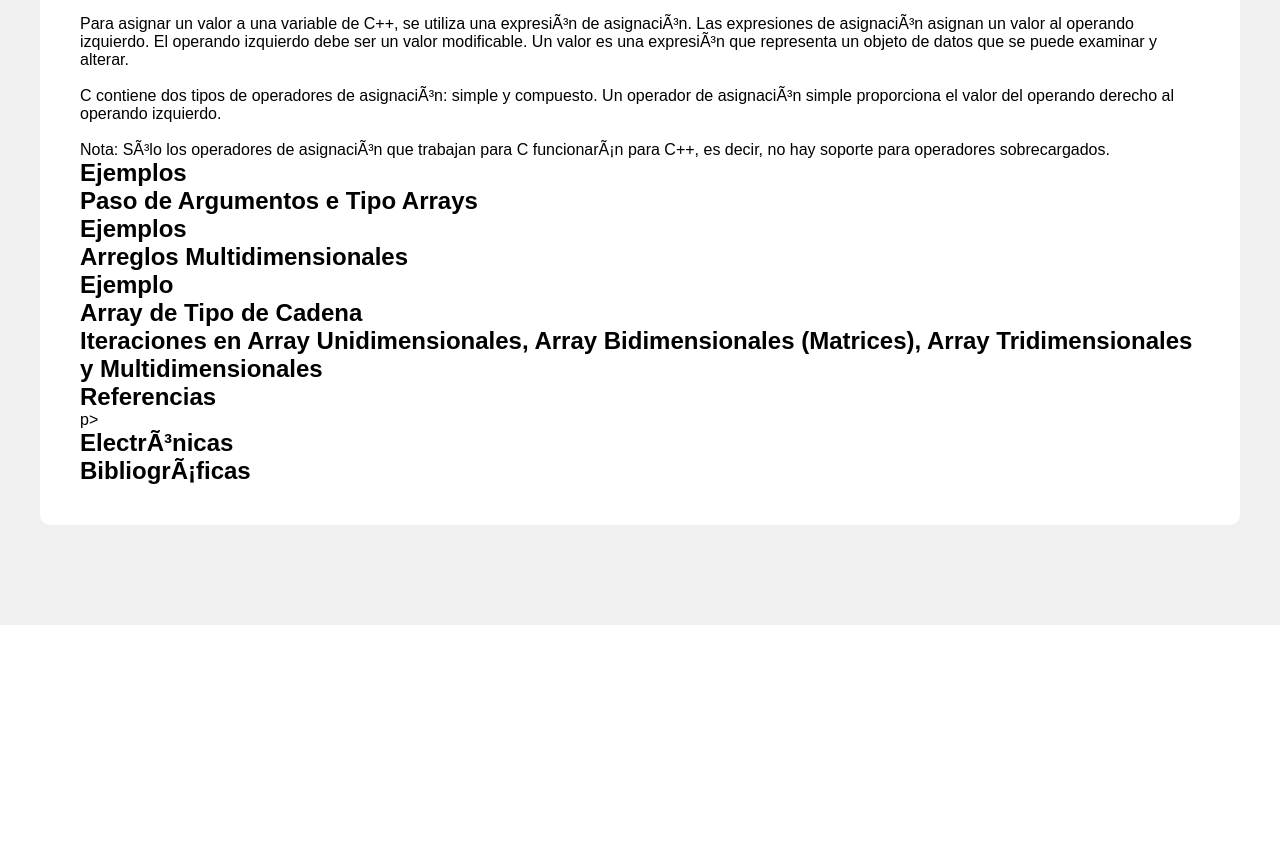
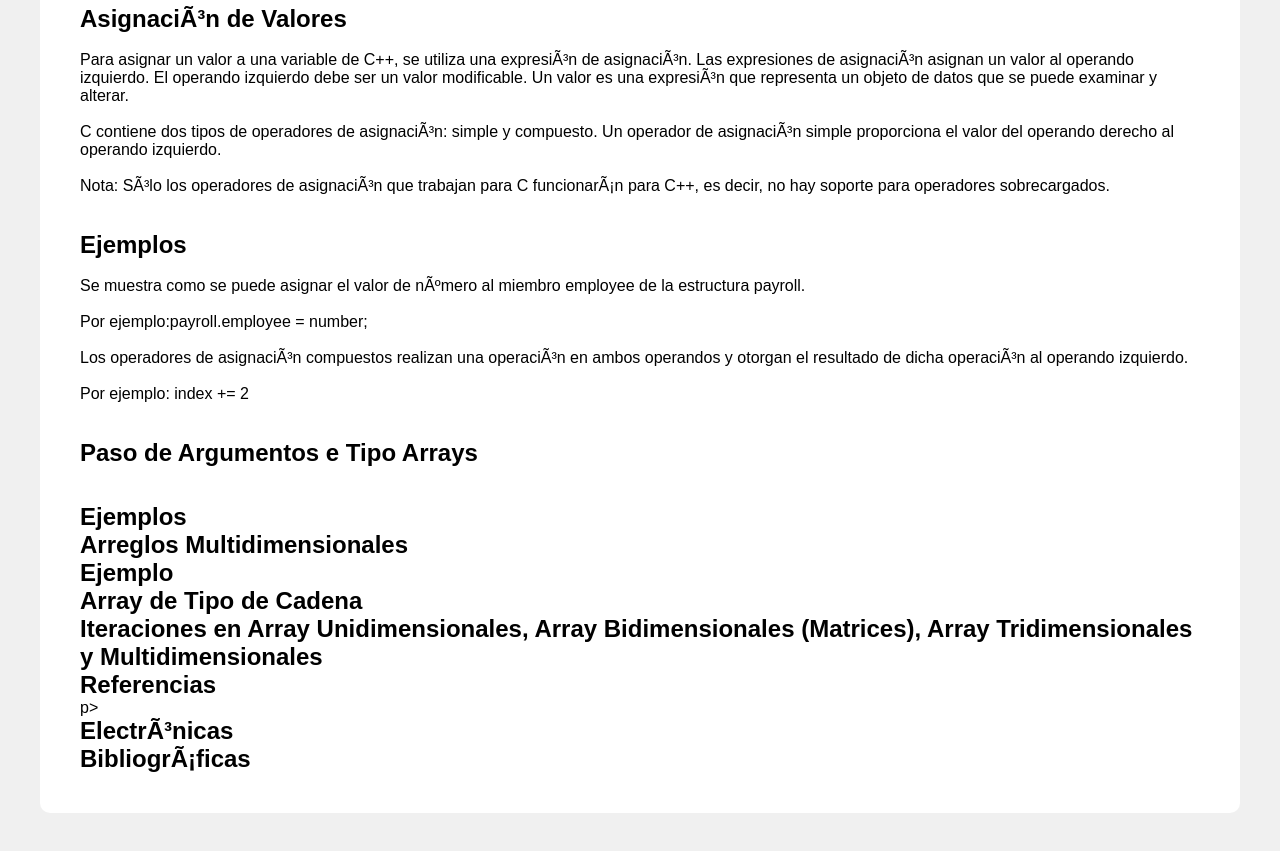
Before and after one commit to Gabo13091/Gabo13091.github.io, a plain HTML site: page index.html in a window 1280 px wide. Shown: the part 5931-6782 px from the top of the page. Before the commit the page ends 6556 px from the top, so only its background shows below. Drawn offline with Linux system fonts and the light colour scheme.

Commit message:
Update index.html

```diff
--- a/index.html
+++ b/index.html
@@ -226,18 +226,31 @@ La última sección del programa es la declaración de funciones. La primera fun
                 <p></p>
                 <h2 id="5.1.9">Ejemplos</h2>
                 <p></p>
-
+                <br>
+                <br>
                 <h2 id="5.2">Asignación de Valores</h2>
                 <br>
                 <p>Para asignar un valor a una variable de C++, se utiliza una expresión de asignación. Las expresiones de asignación asignan un valor al operando izquierdo. El operando izquierdo debe ser un valor modificable. Un valor es una expresión que representa un objeto de datos que se puede examinar y alterar.</p>
-
-<br>C contiene dos tipos de operadores de asignación: simple y compuesto. Un operador de asignación simple proporciona el valor del operando derecho al operando izquierdo.</br>
-
-<br>Nota: Sólo los operadores de asignación que trabajan para C funcionarán para C++, es decir, no hay soporte para operadores sobrecargados.</br>
-
+                <br>
+<p>C contiene dos tipos de operadores de asignación: simple y compuesto. Un operador de asignación simple proporciona el valor del operando derecho al operando izquierdo.</p>
+                <br>
+<p>Nota: Sólo los operadores de asignación que trabajan para C funcionarán para C++, es decir, no hay soporte para operadores sobrecargados.</p>
+                <br>
+                <br>
                 <h2 id="5.2.1">Ejemplos</h2>
-                <p></p>
+                <br>
+                <p>Se muestra como se puede asignar el valor de número al miembro employee de la estructura payroll.</p>
+                <br>
+<p>Por ejemplo:payroll.employee = number;</p>
+                <br>
+<p>Los operadores de asignación compuestos realizan una operación en ambos operandos y otorgan el resultado de dicha operación al operando izquierdo.</p>
+                <br>
+<p>Por ejemplo: index += 2</p>
+                <br>
+                <br>
                 <h2 id="5.3">Paso de Argumentos e Tipo Arrays</h2>
+                <br>
+                <br>
                 <h2 id="5.3.1">Ejemplos</h2>
                 <p></p>
                 <h2 id="5.4">Arreglos Multidimensionales</h2>
```
